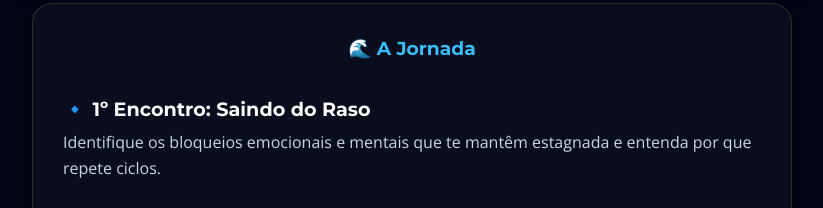
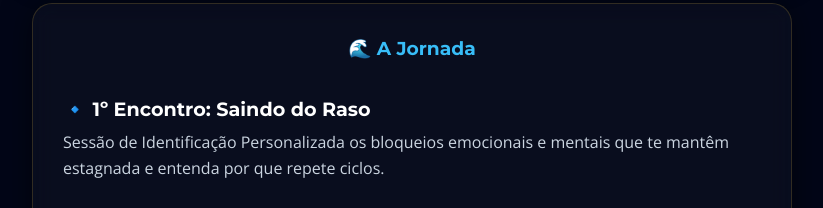
Before and after one commit to ANDREFREITAS-DEV/Site-mentoria-, a plain HTML site: page index.html in a window 1280 px wide. Shown: the part 2910-3118 px from the top of the page, without its empty margins (228-1051 px from the left). Drawn offline with nearby package versions, Linux system fonts and the light colour scheme.

Commit message:
Update description for 1º Encontro section
Atualização na seção a pedido da terapeuta

```diff
--- a/index.html
+++ b/index.html
@@ -344,7 +344,7 @@
 
             <div style="margin-bottom: 30px;">
                 <h4 style="color: #fff; font-size: 1.2rem;">🔹 1º Encontro: Saindo do Raso</h4>
-                <p style="color: #cbd5e1; margin-top: 5px;">Identifique os bloqueios emocionais e mentais que te mantêm estagnada e entenda por que repete ciclos.</p>
+                <p style="color: #cbd5e1; margin-top: 5px;">Sessão de Identificação Personalizada os bloqueios emocionais e mentais que te mantêm estagnada e entenda por que repete ciclos.</p>
             </div>
 
             <div style="border-top: 1px solid rgba(255,255,255,0.1); padding-top: 20px;">
```
